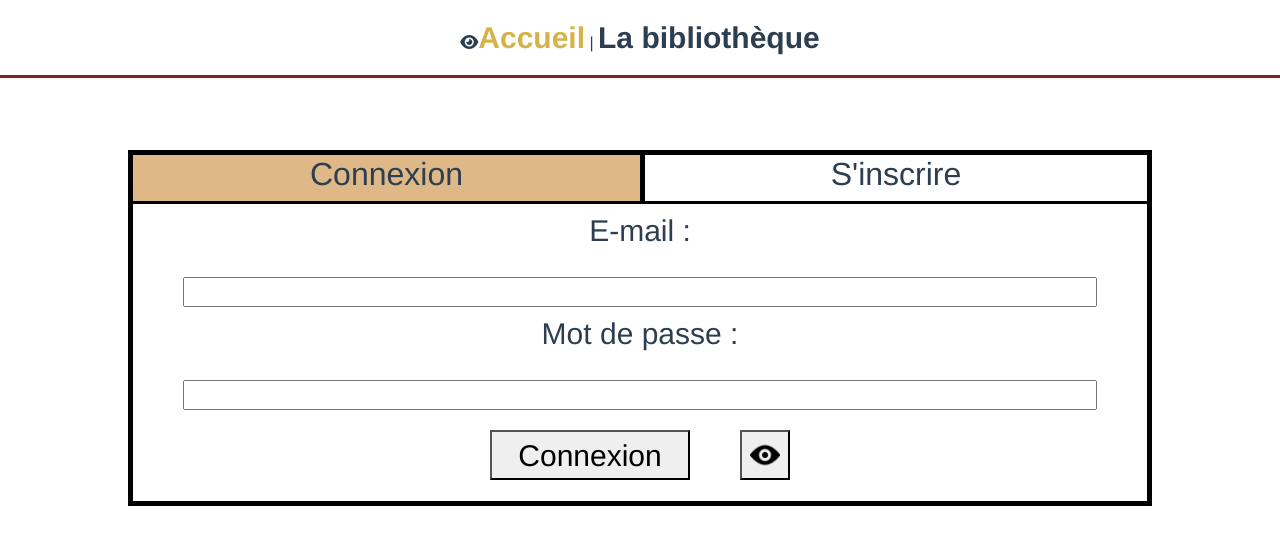
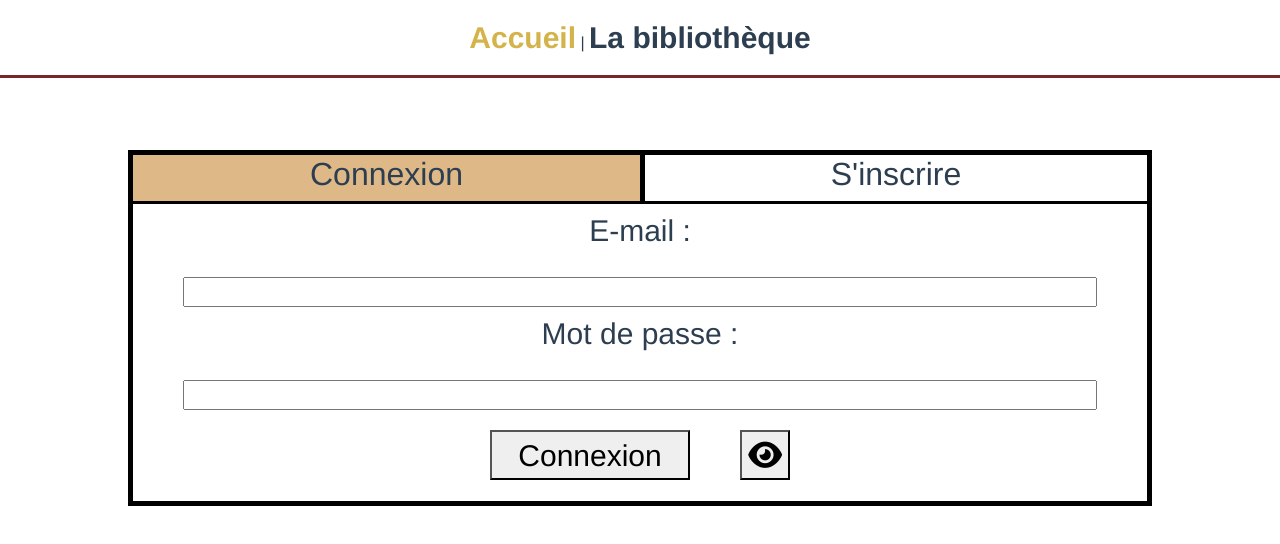
Before and after one commit to steven30620/HistoireDeLivres, a Vue app in the folder frontend/: page / in a window 1280 px wide. Both pictures are taken after a click on the element "Connexion". Shown: the top 544 px of the page. Built offline with nearby package versions, Linux system fonts and the light colour scheme.

Commit message:
ajout sécurité
sécurité rajouter dans la suppression du compte

```diff
--- a/frontend/src/App.vue
+++ b/frontend/src/App.vue
@@ -1,6 +1,5 @@
 <template>
   <nav>
-    <i class="fas fa-eye"></i>
     <router-link to="/">Accueil</router-link> |
     <router-link to="/books">La bibliothèque</router-link>
     <div id="alerteConnexion" v-if="alerteMessage">
--- a/frontend/src/components/SignInComponent.vue
+++ b/frontend/src/components/SignInComponent.vue
@@ -12,8 +12,8 @@
         </div>
         <div id="connexionArea--formArea--password">
           <label for="connexionArea--formArea--password--input"
-            >Mot de passe : <i fas fa-eye></i
-          ></label>
+            >Mot de passe :</label
+          >
           <input
             v-model="passwordInput"
             :type="text"
@@ -29,7 +29,7 @@
             Connexion
           </button>
           <button class="displayPassword" @click="visible">
-            <img id="eye" src="../assets/eye.png" />
+            <i class="fas fa-eye"></i>
           </button>
         </div>
       </form>
@@ -132,10 +132,4 @@ label {
   position: relative;
   top: 4px;
 }
-
-#eye {
-  position: relative;
-  top: -3px;
-  height: 30px;
-}
 </style>
--- a/frontend/src/components/UserComponent.vue
+++ b/frontend/src/components/UserComponent.vue
@@ -20,6 +20,9 @@
           <button @click="goToAddBook" class="dropdown-item" type="button">
             Ajouter un livre
           </button>
+          <button class="dropdown-item" type="button" @click="deleteAccount">
+            Supprimer le compte
+          </button>
         </div>
       </div>
       <div></div>
@@ -29,6 +32,7 @@
 
 <script>
 import router from "@/router";
+// import axios from "axios";
 
 export default {
   components: {},
@@ -63,6 +67,9 @@ export default {
         this.isConnected = false;
       }
     },
+    // deleteAccount: function () {
+    //   const userIdToDelete = axios.delete;
+    // },
     goToAddBook: function () {
       router.push("/addBook");
     },
```
Also changed, not shown: 1 other file (tests, documents, lock files or other folders).
